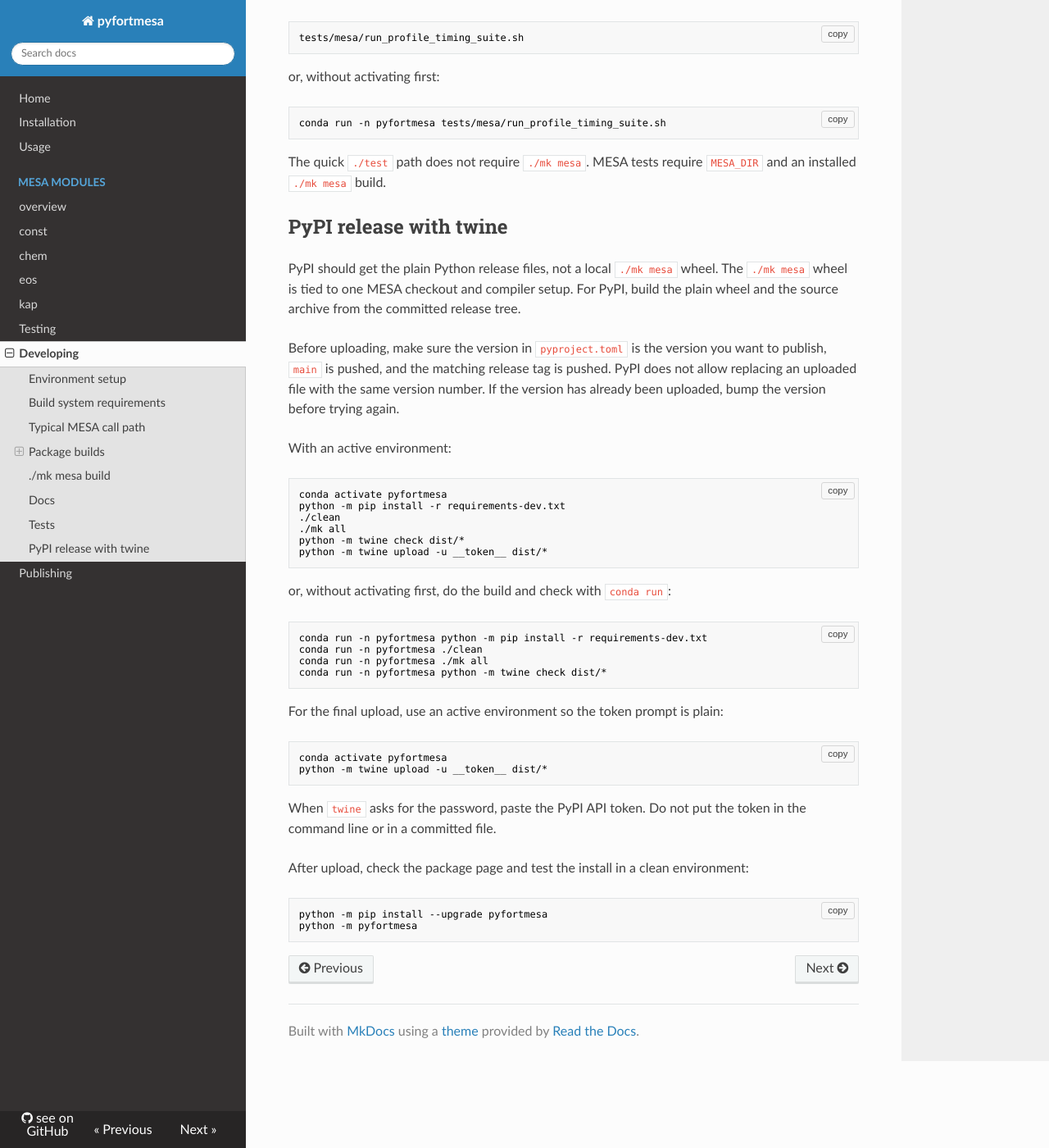
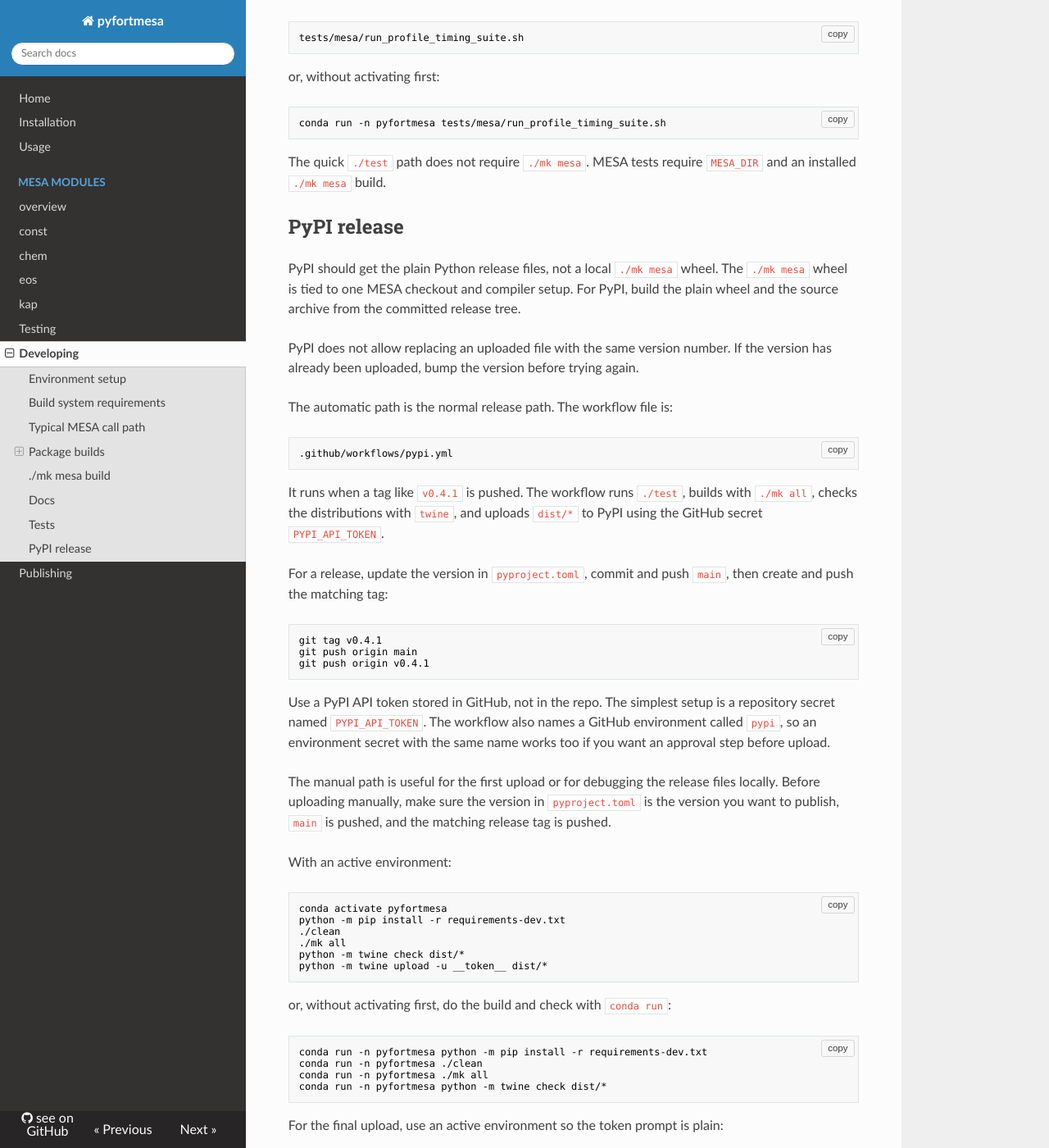
Before and after one commit to Debraheem/pyfortmesa, an MkDocs documentation site: the page built from docs/developing.md, in a window 1280 px wide and 1400 px high, scrolled down 6365 px. Shown: the whole window at 82% size. Built offline with MkDocs 1.6.1, drawn with Linux system fonts in a browser that asks for light colours; nearby versions of some CDN libraries.

Commit message:
add pypi release workflow

````diff
--- a/docs/developing.md
+++ b/docs/developing.md
@@ -350,16 +350,43 @@ The quick `./test` path does not require `./mk mesa`. MESA tests require
 `MESA_DIR` and an installed `./mk mesa` build.
 
 
-## PyPI release with twine
+## PyPI release
 
 PyPI should get the plain Python release files, not a local `./mk mesa` wheel.
 The `./mk mesa` wheel is tied to one MESA checkout and compiler setup. For PyPI,
 build the plain wheel and the source archive from the committed release tree.
 
-Before uploading, make sure the version in `pyproject.toml` is the version you
-want to publish, `main` is pushed, and the matching release tag is pushed.
 PyPI does not allow replacing an uploaded file with the same version number. If
 the version has already been uploaded, bump the version before trying again.
+
+The automatic path is the normal release path. The workflow file is:
+
+```text
+.github/workflows/pypi.yml
+```
+
+It runs when a tag like `v0.4.1` is pushed. The workflow runs `./test`, builds
+with `./mk all`, checks the distributions with `twine`, and uploads `dist/*` to
+PyPI using the GitHub secret `PYPI_API_TOKEN`.
+
+For a release, update the version in `pyproject.toml`, commit and push `main`,
+then create and push the matching tag:
+
+```bash
+git tag v0.4.1
+git push origin main
+git push origin v0.4.1
+```
+
+Use a PyPI API token stored in GitHub, not in the repo. The simplest setup
+is a repository secret named `PYPI_API_TOKEN`. The workflow also names a
+GitHub environment called `pypi`, so an environment secret with the same name
+works too if you want an approval step before upload.
+
+The manual path is useful for the first upload or for debugging the release
+files locally. Before uploading manually, make sure the version in
+`pyproject.toml` is the version you want to publish, `main` is pushed, and the
+matching release tag is pushed.
 
 With an active environment:
 
````
Also changed, not shown: 1 other file.
